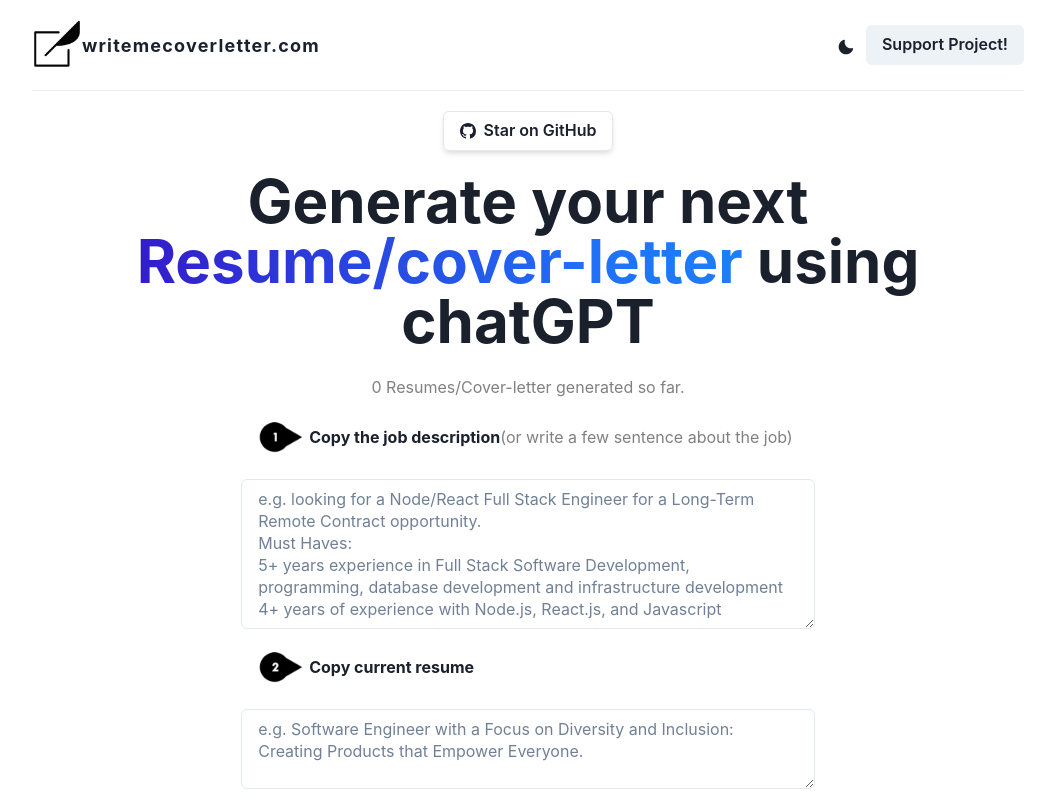
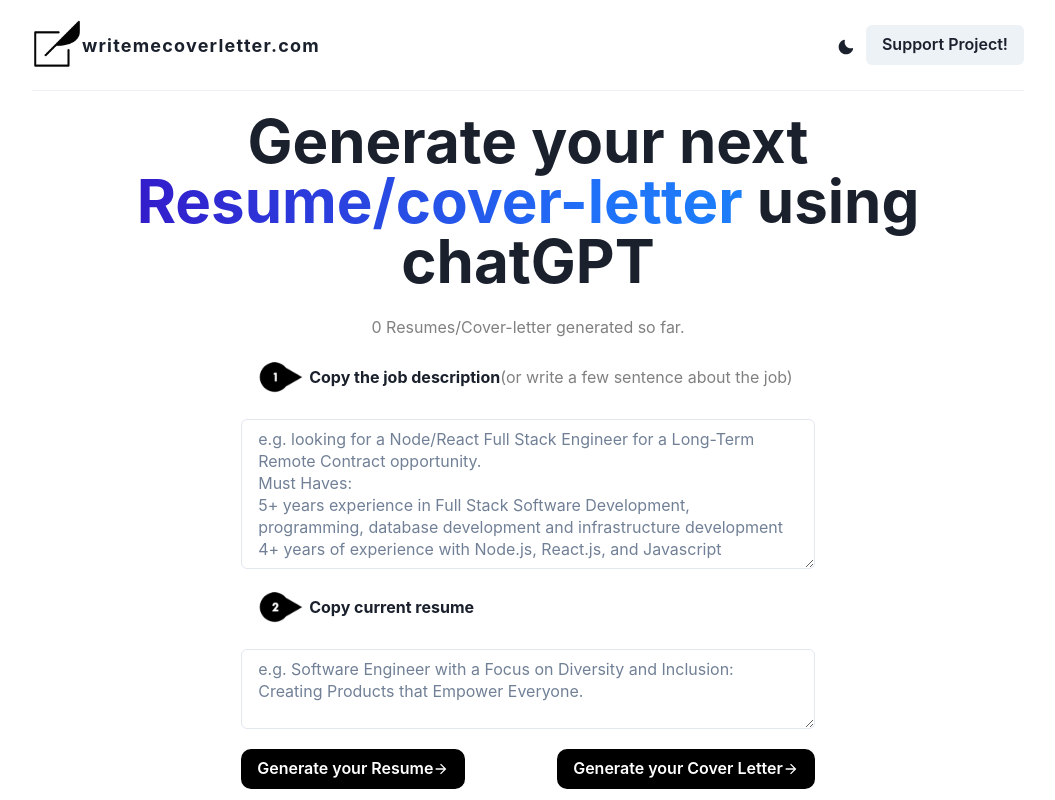
Before and after one commit to w3tsa/resumeandcoverletter, a Next.js app: page / in a window 1280 px wide. Shown: the top 800 px of the page, without its empty margins (112-1167 px from the left). Built offline with nearby package versions, Linux system fonts and the light colour scheme.

Commit message:
Removed the start github as it is no longer public

```diff
--- a/src/components/hero/Hero.tsx
+++ b/src/components/hero/Hero.tsx
@@ -1,8 +1,8 @@
-import { Box, Button, Heading, Link, Text } from "@chakra-ui/react";
+import { Box, Heading, Text } from "@chakra-ui/react";
 
 // styles
 import styles from "@/styles/Hero.module.css";
-import { BsGithub } from "react-icons/bs";
+// import { BsGithub } from "react-icons/bs";
 
 type Props = {
   count: number;
@@ -12,7 +12,7 @@
   const { count } = props;
   return (
     <Box mt={5}>
-      <Link href="https://github.com/w3tsa/writemecoverletter" isExternal>
+      {/* <Link href="https://github.com/w3tsa/writemecoverletter" isExternal>
         <Button
           leftIcon={<BsGithub />}
           colorScheme="gray"
@@ -21,7 +21,7 @@
         >
           Star on GitHub
         </Button>
-      </Link>
+      </Link> */}
       <Heading as="h1" size="3xl" mt={5}>
         Generate your next{" "}
         <span className={styles.boujee}>Resume/cover-letter</span> using chatGPT
@@ -35,7 +35,3 @@
 };
 
 export default Hero;
-
-/*
-<span className="boujee-text">Resume.</span>
-*/
```
